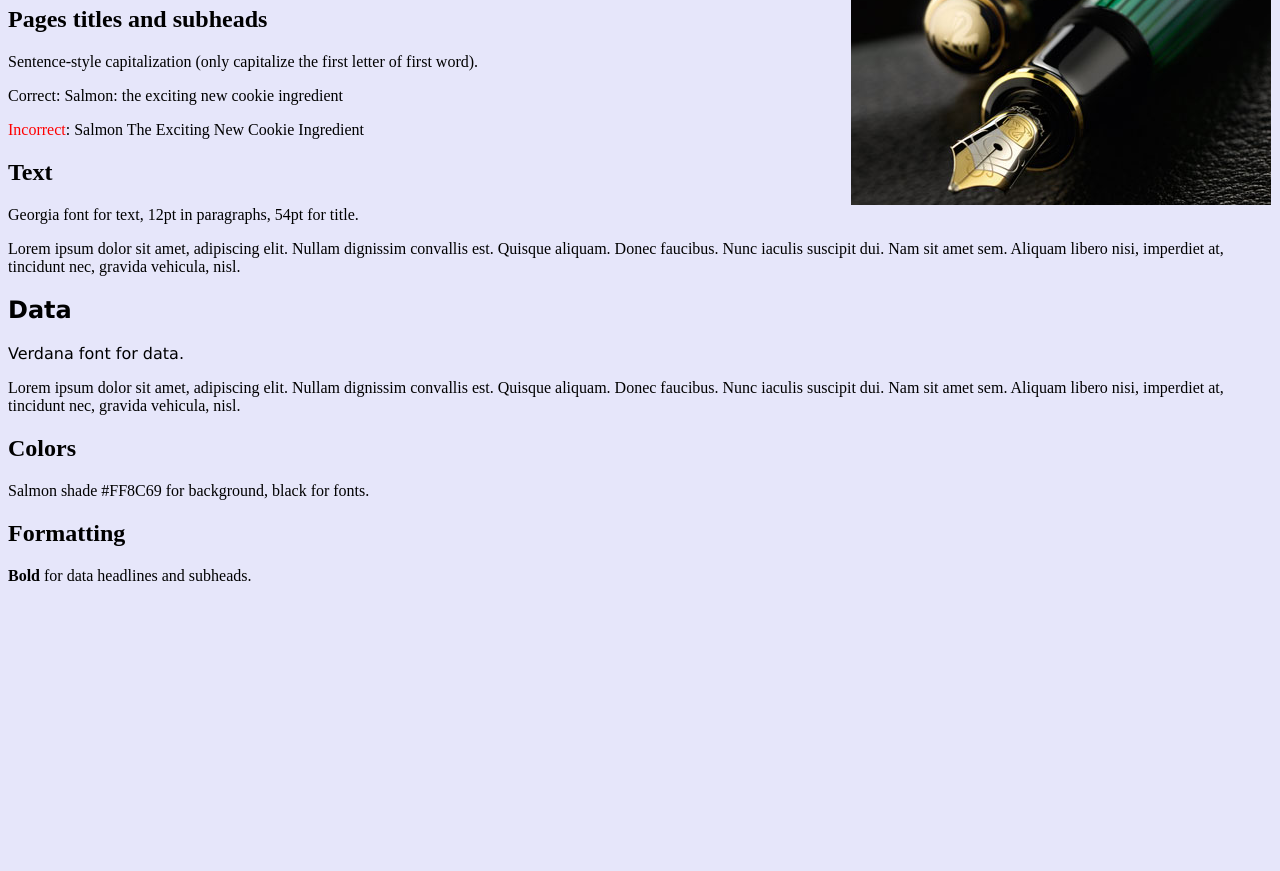
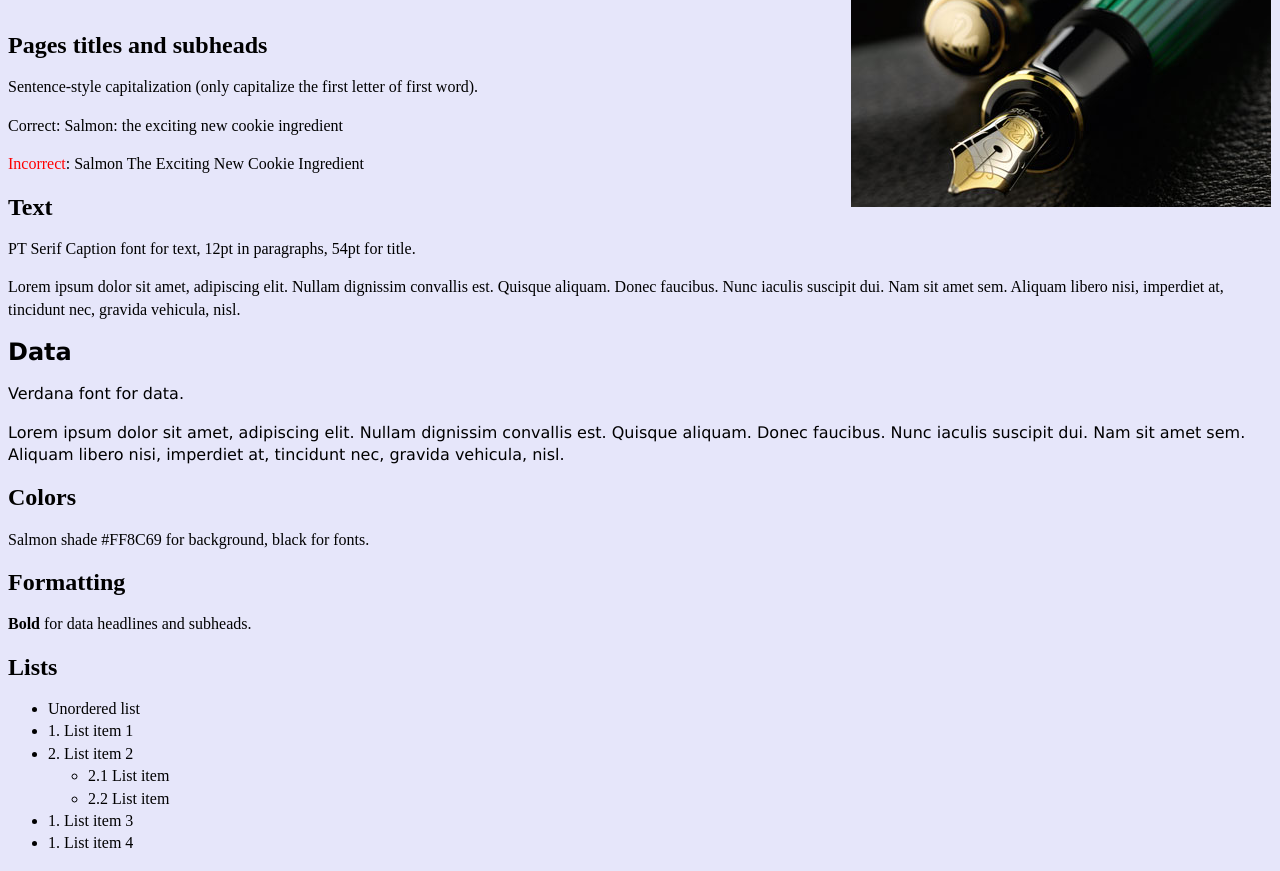
Before and after one commit to shrutiarora89/cookie-stand-1, a plain HTML site: page style-guide.html in a window 1280 px wide. Shown: the part 60-931 px from the top of the page. Before the commit the page ends 800 px from the top, so only its background shows below. Drawn offline with Linux system fonts and the light colour scheme.

Commit message:
updates style guide

```diff
--- a/style-guide.html
+++ b/style-guide.html
@@ -4,19 +4,19 @@
   <link rel="stylesheet" type="text/css" href="styleguidesheet.css">
 </head>
 <body>
-  <h1>Style and formatting</h1>
+  <h1>Style Guide</h1><br>
   <h2>Pages titles and subheads</h2>
   <p>Sentence-style capitalization (only capitalize the first letter of first word).</p>
   <p>Correct: Salmon: the exciting new cookie ingredient</p>
   <p><font color="red">Incorrect</font>: Salmon The Exciting New Cookie Ingredient</p>
 
   <h2>Text</h2>
-  <p>Georgia font for text, 12pt in paragraphs, 54pt for title.</p>
+  <p>PT Serif Caption font for text, 12pt in paragraphs, 54pt for title.</p>
   <p>Lorem ipsum dolor sit amet, adipiscing elit. Nullam dignissim convallis est. Quisque aliquam. Donec faucibus. Nunc iaculis suscipit dui. Nam sit amet sem. Aliquam libero nisi, imperdiet at, tincidunt nec, gravida vehicula, nisl.</p>
 
   <h2 style="font-family: Verdana">Data</h2>
   <p style="font-family: Verdana">Verdana font for data.</p>
-  <p>Lorem ipsum dolor sit amet, adipiscing elit. Nullam dignissim convallis est. Quisque aliquam. Donec faucibus. Nunc iaculis suscipit dui. Nam sit amet sem. Aliquam libero nisi, imperdiet at, tincidunt nec, gravida vehicula, nisl.</p>
+  <p style="font-family: Verdana">Lorem ipsum dolor sit amet, adipiscing elit. Nullam dignissim convallis est. Quisque aliquam. Donec faucibus. Nunc iaculis suscipit dui. Nam sit amet sem. Aliquam libero nisi, imperdiet at, tincidunt nec, gravida vehicula, nisl.</p>
 
   <h2>Colors</h2>
   <p>Salmon shade #FF8C69 for background, black for fonts.</p>
@@ -24,5 +24,19 @@
   <h2>Formatting</h2>
   <p><b>Bold</b> for data headlines and subheads.</p>
 
+  <h2>Lists</h2>
+  <ul>
+    <li>Unordered list</li>
+    <li>1. List item 1</li>
+    <li>2. List item 2</li>
+      <ul>
+        <li>2.1 List item</li>
+        <li>2.2 List item</li>
+      </ul>
+    <li>1. List item 3</li>
+   <li>1. List item 4</li>
+  </ul>
+
+
 </body>
 </html>
--- a/style.css
+++ b/style.css
@@ -12,6 +12,12 @@ body {
   background-image: url("img/salmon.png");
   background-position: center-top;
   background-repeat: no-repeat;
+  line-height: 1.4em;
+}
+
+header {
+  height: 160px;
+
 }
 
 p {
@@ -31,7 +37,7 @@ h2 {
   font-family: Georgia;
 }
 
-li {
-  display = inline;
-  padding = 10px;
+div.grid_12 {
+  display: inline;
+  margin-right: 20px;
 }
--- a/styleguidesheet.css
+++ b/styleguidesheet.css
@@ -3,4 +3,9 @@ body {
   background-image: url('img/pen.jpg');
   background-repeat: no-repeat;
   background-position: 99% 1%;
+  line-height: 1.4em;
 }
+
+h1, h2 {
+  font-family: PT Serif Caption;
+}
```
Also changed, not shown: index.html (+0 -8 lines).
